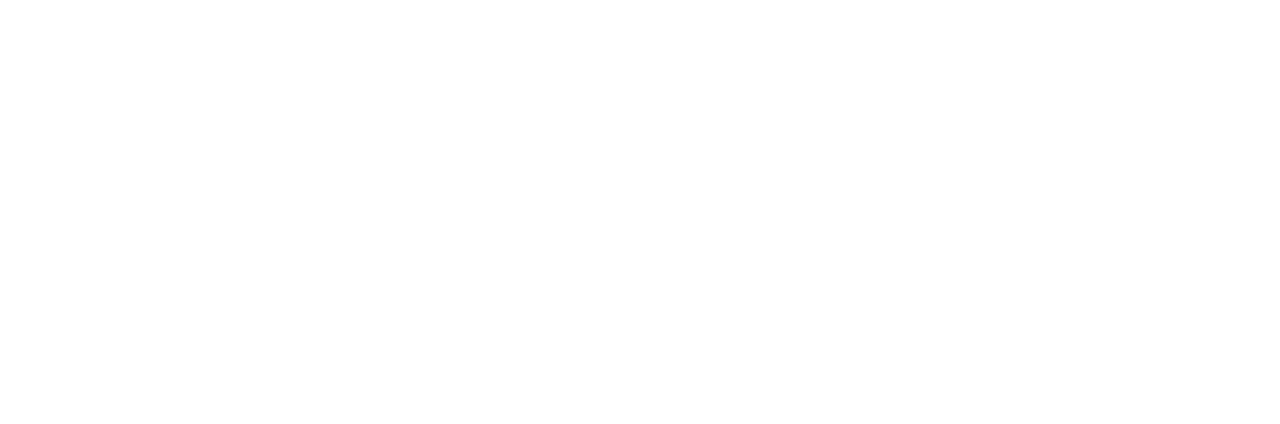
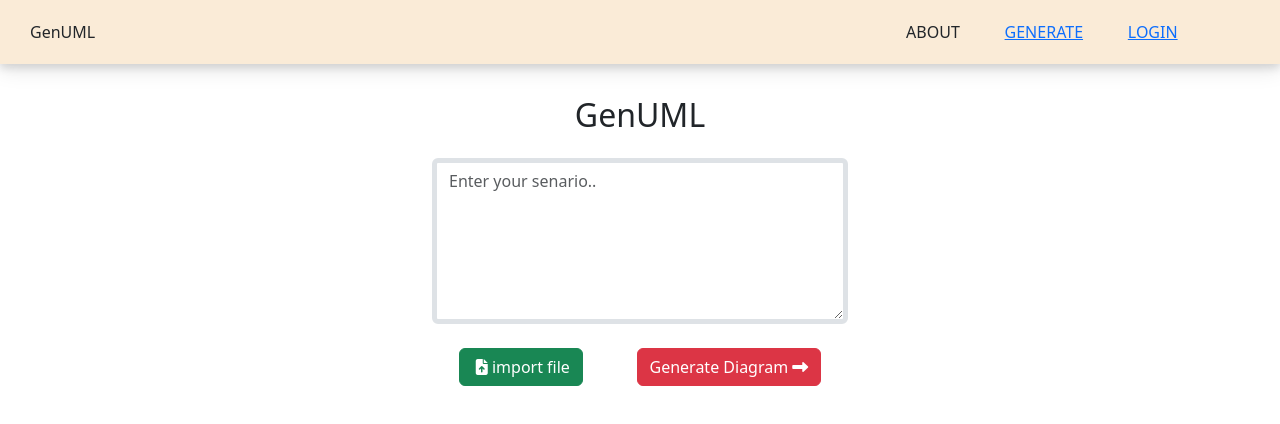
Before and after one commit to RukshanDias/GenUml, a React (Create React App) app in the folder client/: page /userRequirment in a window 1280 px wide. Before the commit this address had no page. Shown: the top 424 px of the page. Built offline with nearby package versions, Linux system fonts and the light colour scheme.

Commit message:
created user input page
user input page with text area & buttons. connected with router.

```diff
--- a/client/src/App.js
+++ b/client/src/App.js
@@ -2,6 +2,7 @@
 import Signin from './pages/SignIn/SignIn.js';
 import Home from './pages/Home/Home.js';
 import Signup from './pages/Signup/Signup';
+import UserInput from './pages/UserInput/UserInput';
 import { BrowserRouter as Router, Routes, Route } from 'react-router-dom';
 
 function App() {
@@ -12,8 +13,8 @@
           <Route path="/" element={<Home />} />
           <Route path="/sign-in" element={<Signin />} />
           <Route path="/sign-up" element={<Signup />} />
-          {/* <Route path="/products" element={<Products />} />
-      <Route path="/sign-up" element={<SignUp />} /> */}
+          <Route path="/userRequirment" element={<UserInput />} />
+      {/* <Route path="/sign-up" element={<SignUp />} /> */}
         </Routes>
       </Router>
     </div>
--- a/client/src/components/nav/navbar/Navbar.js
+++ b/client/src/components/nav/navbar/Navbar.js
@@ -18,7 +18,9 @@
             <div className='left'>GenUML</div>
             <div className='right'>
                 <div className='about'>About</div>
-                <div className='generate'>Generate</div>
+                <div className='generate'>
+                    <Link to="/userRequirment">Generate</Link>
+                </div>
 
                 {isLoggedIn ? (
                     <div className='profile'>
--- /dev/null
+++ b/client/src/pages/UserInput/UserInput.css
@@ -0,0 +1,3 @@
+.userInput-container{
+    margin: 2rem 27rem;
+}
--- /dev/null
+++ b/client/src/pages/UserInput/UserInput.js
@@ -0,0 +1,34 @@
+import React from 'react'
+import Navbar from '../../components/nav/navbar/Navbar'
+import "./UserInput.css"
+
+const UserInput = () => {
+    return (
+        <div>
+            <Navbar />
+
+            <div>
+                <div className='userInput-container'>
+                    <h2 className='mb-4'>GenUML</h2>
+
+                    <div className="form-outline">
+                        <textarea className="form-control border border-5 rounded" id="textarea" rows="6" placeholder='Enter your senario..'></textarea>
+                    </div>
+
+                    <div className="d-flex justify-content-around mt-4">
+                        <button type="button" className="btn btn-success">
+                            <i class="fa fa-file-arrow-up ms-1"></i> import file
+                        </button>
+                        <button type="button" className="btn btn-danger">
+                            Generate Diagram
+                            <i className="fas fa-long-arrow-alt-right ms-1"></i>
+                        </button>
+                    </div>
+                </div>
+            </div>
+
+        </div>
+    )
+}
+
+export default UserInput
```
